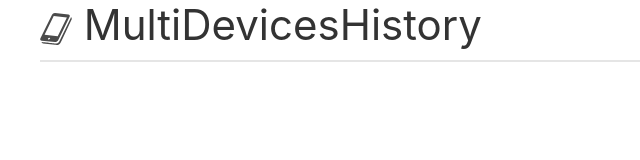
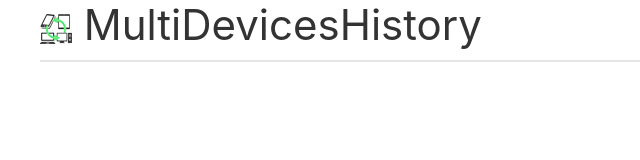
Before and after one commit to ik11235/MultiDevicesHistory, a browser extension: page main.html in a window 1280 px wide. Shown: the full height of the page, 0-640 px from the left. Drawn offline with Linux system fonts and the light colour scheme.

Commit message:
icon修正

```diff
--- a/main.html
+++ b/main.html
@@ -14,7 +14,7 @@
         <div class="uk-width-1-1">
             <div id="header">
                 <h1 class='uk-heading-primary uk-heading-divider'>
-                    <img src="images/icon.svg" width="32" height="32"/>
+                    <img src="images/icon32.png" width="32" height="32"/>
                     MultiDevicesHistory
                 </h1>
             </div>
```
Also changed, not shown: images/icon.png (deleted), images/icon.svg (deleted), images/icon128.png (added), images/icon16.png (added), images/icon32.png (added), images/icon48.png (added), images/source.png (added), manifest.json.
